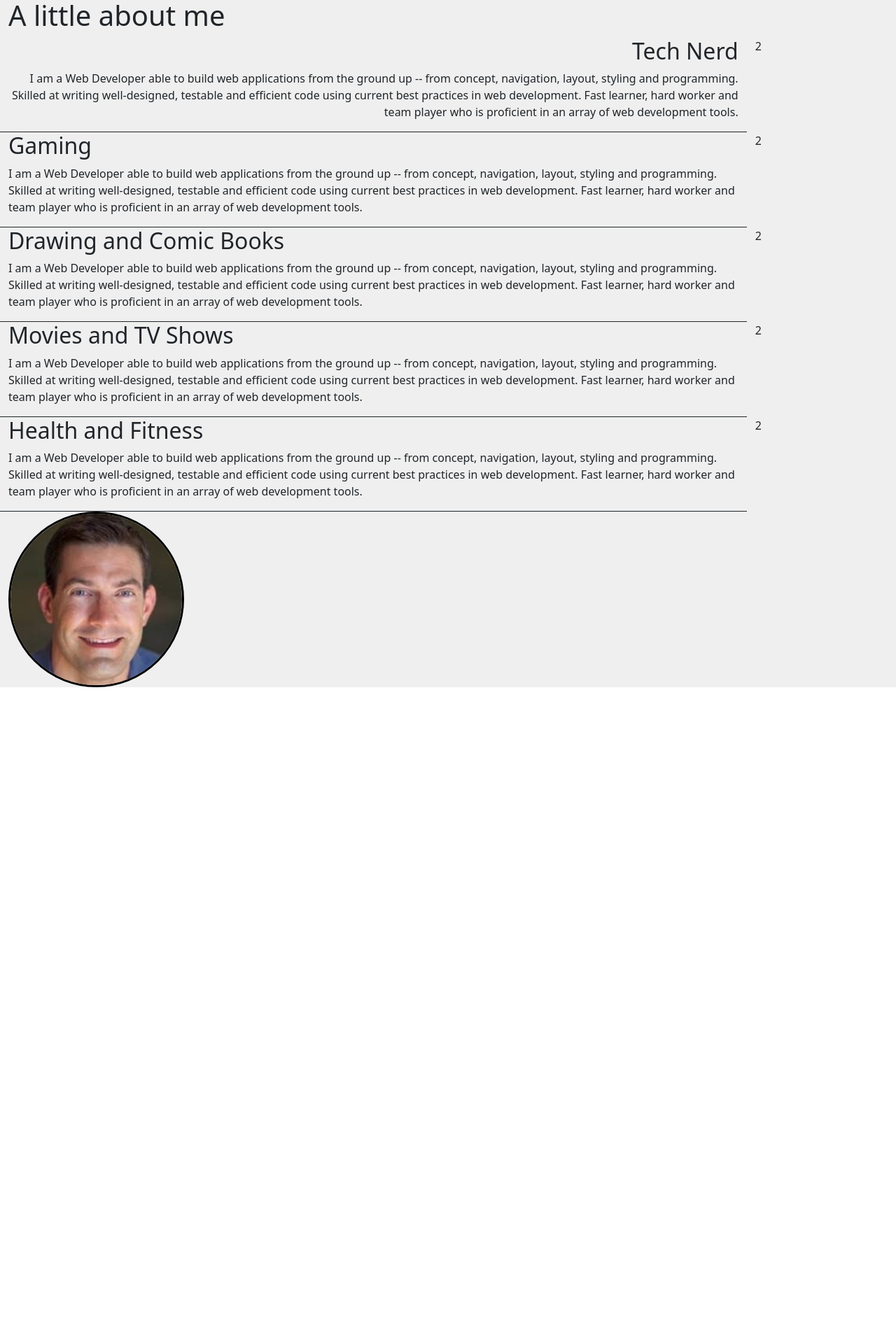
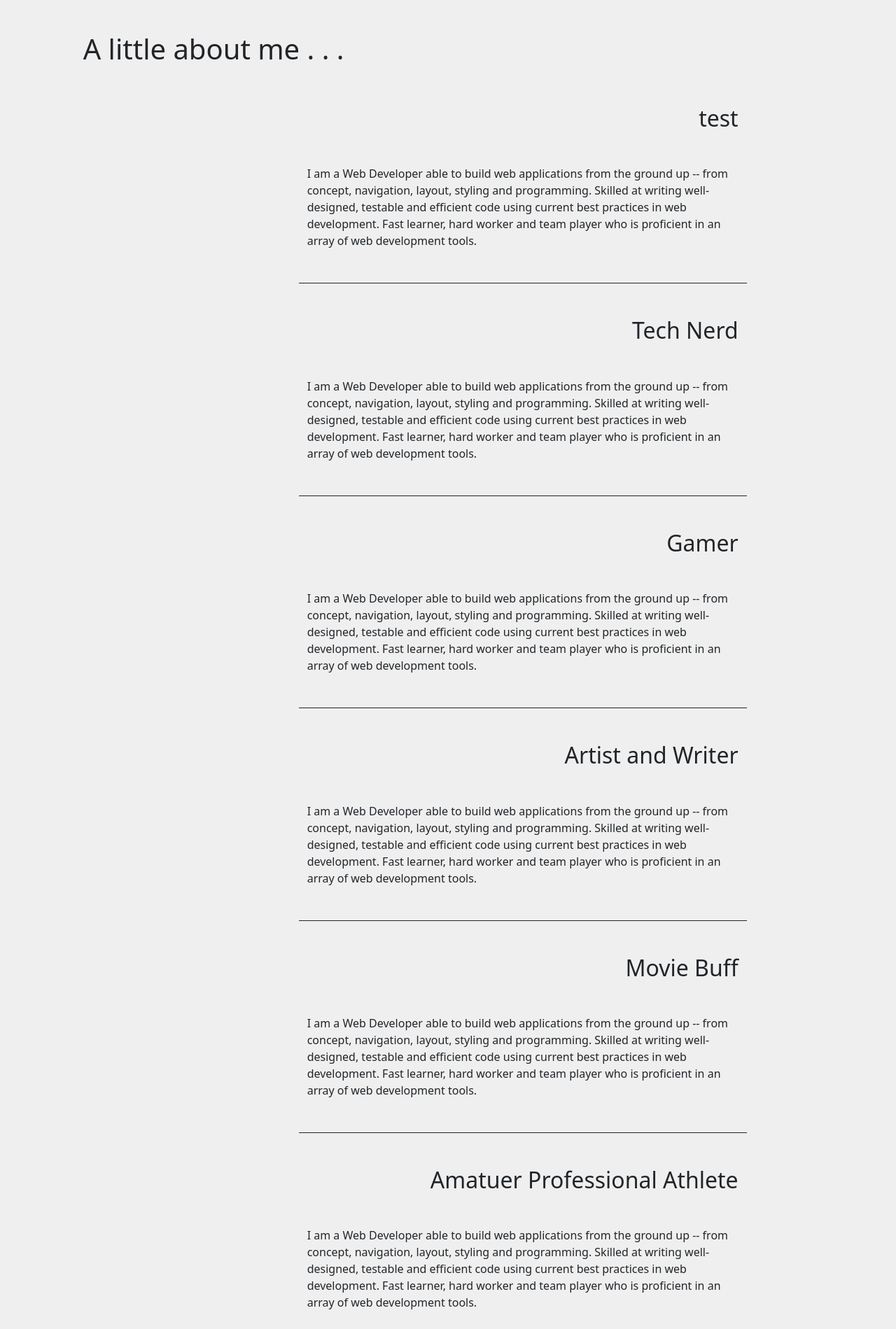
Before and after one commit to rprice000/portfolio-v2, a React (Create React App) app in the folder client/: page / in a window 1280 px wide. Shown: the part 741-2640 px from the top of the page at 70% size. Before the commit the page ends 1723 px from the top, so only its background shows below. Built offline with nearby package versions, Linux system fonts and the light colour scheme.

Commit message:
about content and spacing part 2

```diff
--- a/client/src/pages/About/About.js
+++ b/client/src/pages/About/About.js
@@ -18,17 +18,25 @@ const About = () => {
 
            <ParticleBackground />
 
-           <Container fluid>
+           <Container fluid className="mt-5">
 
             <Row>
-                <h1>A little about me</h1>
+            <Col lg="1">
+                    {/* Spacing Column */}
+            </Col>
+            <Col>
+                <h1>A little about me . . .</h1>
+            </Col>
             </Row>
 
-            {/* Tech Nerd */}
-            <Row>
+{/* Test Row */}
+            <Row className="mt-5">
+            <Col lg="4">
+                    {/* Spacing Column */}
+            </Col>
             <Col className="block-example border-bottom border-dark">
-                    <h2 className="text-end">Tech Nerd</h2>
-                    <p className="text-end">
+                    <h2 className="text-end mb-5">test</h2>
+                    <p className="mb-5">
                         I am a Web Developer able to build web applications from the ground
                         up -- from concept, navigation, layout, styling and programming.
                         Skilled at writing well-designed, testable and efficient code using
@@ -36,16 +44,19 @@ const About = () => {
                         and team player who is proficient in an array of web development tools.
                     </p>
                 </Col>
-                <Col xs lg="2" className="column">
-                    2
+                <Col lg="2">
+                    {/* Spacing Column */}
                 </Col>
             </Row>
 
-            {/* Video Games */}
-            <Row>
-                <Col className="column block-example border-bottom border-dark">
-                    <h2>Gaming</h2>
-                    <p>
+{/* Tech Nerd */}
+            <Row className="mt-5">
+            <Col lg="4">
+                    {/* Spacing Column */}
+            </Col>
+            <Col className="block-example border-bottom border-dark">
+                    <h2 className="text-end mb-5">Tech Nerd</h2>
+                    <p className="mb-5">
                         I am a Web Developer able to build web applications from the ground
                         up -- from concept, navigation, layout, styling and programming.
                         Skilled at writing well-designed, testable and efficient code using
@@ -53,16 +64,19 @@ const About = () => {
                         and team player who is proficient in an array of web development tools.
                     </p>
                 </Col>
-                <Col xs lg="2" className="column">
-                        2
+                <Col lg="2">
+                    {/* Spacing Column */}
                 </Col>
             </Row>
 
-            {/* Drawing and Comic Books */}
-            <Row>
-                <Col className="block-example border-bottom border-dark">
-                    <h2>Drawing and Comic Books</h2>
-                    <p>
+{/* Gaming */}
+            <Row className="mt-5">
+            <Col lg="4">
+                    {/* Spacing Column */}
+            </Col>
+            <Col className="block-example border-bottom border-dark">
+                    <h2 className="text-end mb-5">Gamer</h2>
+                    <p className="mb-5">
                         I am a Web Developer able to build web applications from the ground
                         up -- from concept, navigation, layout, styling and programming.
                         Skilled at writing well-designed, testable and efficient code using
@@ -70,16 +84,19 @@ const About = () => {
                         and team player who is proficient in an array of web development tools.
                     </p>
                 </Col>
-                <Col xs lg="2" className="column">
-                    2
+                <Col lg="2">
+                    {/* Spacing Column */}
                 </Col>
             </Row>
 
-            {/* Movies */}
-            <Row>
-                <Col className="block-example border-bottom border-dark">
-                    <h2>Movies and TV Shows</h2>
-                    <p>
+{/* Drawing and Comic Books */}
+            <Row className="mt-5">
+            <Col lg="4">
+                    {/* Spacing Column */}
+            </Col>
+            <Col className="block-example border-bottom border-dark">
+                    <h2 className="text-end mb-5">Artist and Writer</h2>
+                    <p className="mb-5">
                         I am a Web Developer able to build web applications from the ground
                         up -- from concept, navigation, layout, styling and programming.
                         Skilled at writing well-designed, testable and efficient code using
@@ -87,16 +104,19 @@ const About = () => {
                         and team player who is proficient in an array of web development tools.
                     </p>
                 </Col>
-                <Col xs lg="2" className="column">
-                    2
+                <Col lg="2">
+                    {/* Spacing Column */}
                 </Col>
             </Row>
 
-            {/* Health and Fitness */}
-            <Row>
-                <Col className="block-example border-bottom border-dark">
-                    <h2>Health and Fitness</h2>
-                    <p>
+{/* Movies and Shows */}
+            <Row className="mt-5">
+            <Col lg="4">
+                    {/* Spacing Column */}
+            </Col>
+            <Col className="block-example border-bottom border-dark">
+                    <h2 className="text-end mb-5">Movie Buff</h2>
+                    <p className="mb-5">
                         I am a Web Developer able to build web applications from the ground
                         up -- from concept, navigation, layout, styling and programming.
                         Skilled at writing well-designed, testable and efficient code using
@@ -104,8 +124,28 @@ const About = () => {
                         and team player who is proficient in an array of web development tools.
                     </p>
                 </Col>
-                <Col xs lg="2" className="column">
-                    2
+                <Col lg="2">
+                    {/* Spacing Column */}
+                </Col>
+            </Row>
+
+{/* Health and Fitness */}
+            <Row className="mt-5">
+            <Col lg="4">
+                    {/* Spacing Column */}
+            </Col>
+            <Col className="block-example border-bottom border-dark">
+                    <h2 className="text-end mb-5">Amatuer Professional Athlete</h2>
+                    <p className="mb-5">
+                        I am a Web Developer able to build web applications from the ground
+                        up -- from concept, navigation, layout, styling and programming.
+                        Skilled at writing well-designed, testable and efficient code using
+                        current best practices in web development. Fast learner, hard worker
+                        and team player who is proficient in an array of web development tools.
+                    </p>
+                </Col>
+                <Col lg="2">
+                    {/* Spacing Column */}
                 </Col>
             </Row>
 
@@ -117,13 +157,13 @@ const About = () => {
                 and team player who is proficient in an array of web development tools.
             </p> */}
 
-            <div>
-                <img src="images/image-headshot.jpg" alt="..." id="headshot" />
-            </div>
+
            </Container>
 
 
-
+           <div>
+                <img src="images/image-headshot.jpg" alt="..." id="headshot" />
+            </div>
 
 
 
```
